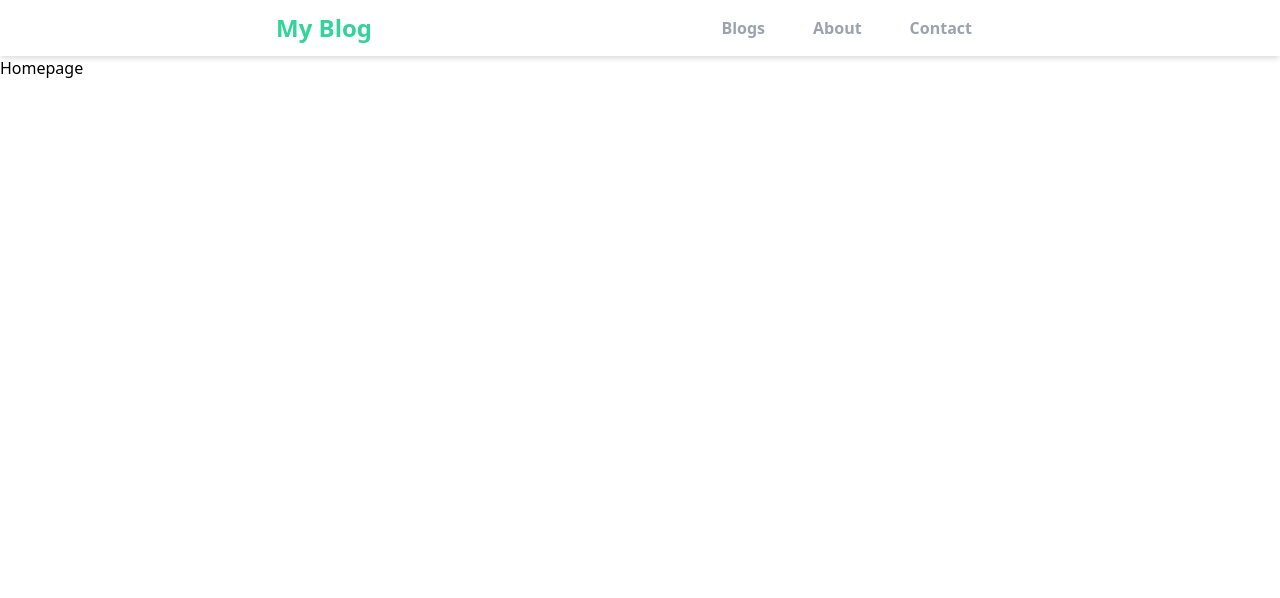
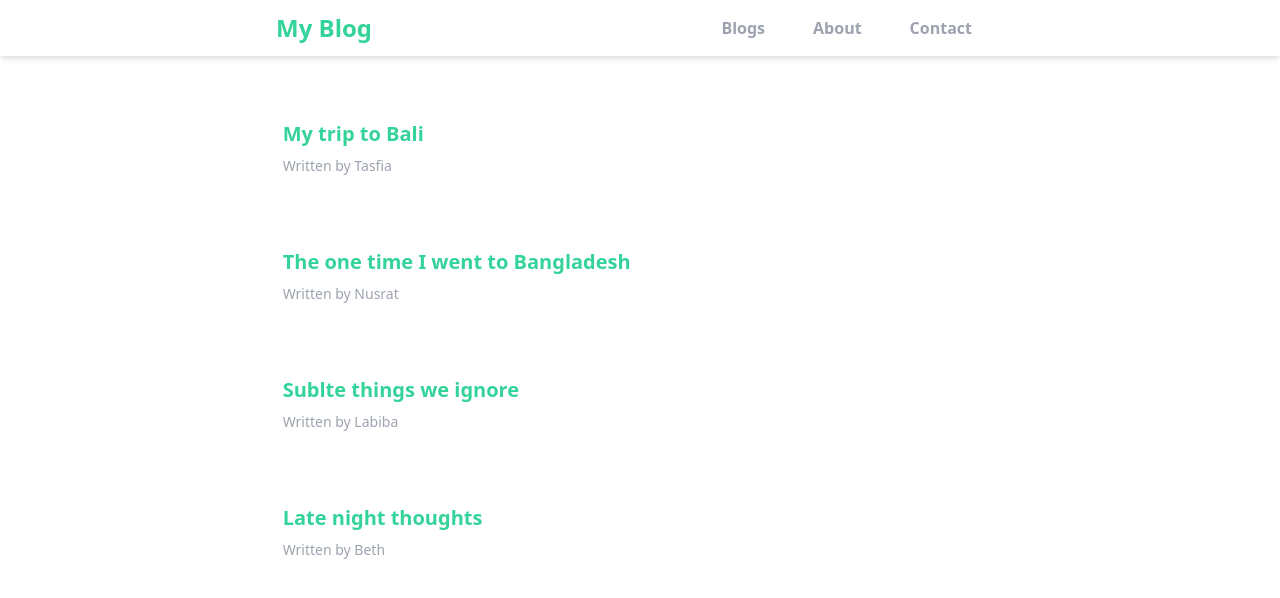
Before and after one commit to TasfiaIslam/react-blog, a React (Create React App) app: page / in a window 1280 px wide. Shown: the top 598 px of the page. Built offline with nearby package versions, Linux system fonts and the light colour scheme.

Commit message:
Display blogs

```diff
--- a/src/Home.js
+++ b/src/Home.js
@@ -1,7 +1,20 @@
+import React,{ useState } from "react";
+
 const Home = () => {
+    const [blogs, setBlogs] = useState([
+        {title: 'My trip to Bali', body:'Lorem ipsum....', author:'Tasfia', id:1},
+        {title: 'The one time I went to Bangladesh', body:'Lorem ipsum....', author:'Nusrat', id:2},
+        {title: 'Sublte things we ignore', body:'Lorem ipsum....', author:'Labiba', id:3},
+        {title: 'Late night thoughts', body:'Lorem ipsum....', author:'Beth', id:4}
+    ]);
     return (
-        <div className="home">
-            <h1>Homepage</h1>
+        <div className="w-7/12 mx-auto mt-10">
+            {blogs.map( blog => (
+                <div className="my-8 hover:shadow-md p-4" key={blog.id}>
+                    <h2 className="py-2 text-xl text-green-400 font-bold hover:text-black">{ blog.title }</h2>
+                    <p className="text-gray-400 text-sm">Written by { blog.author }</p>
+                </div>
+            ))}
         </div>
      );
 }
```
